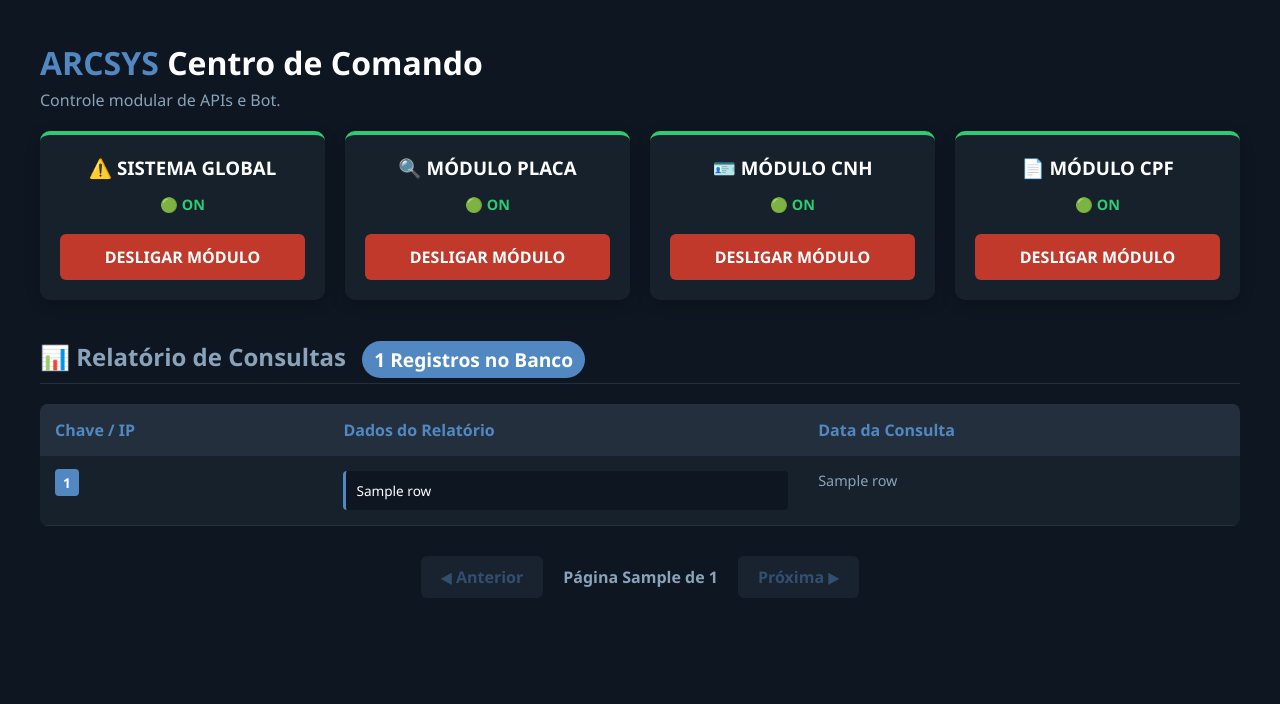
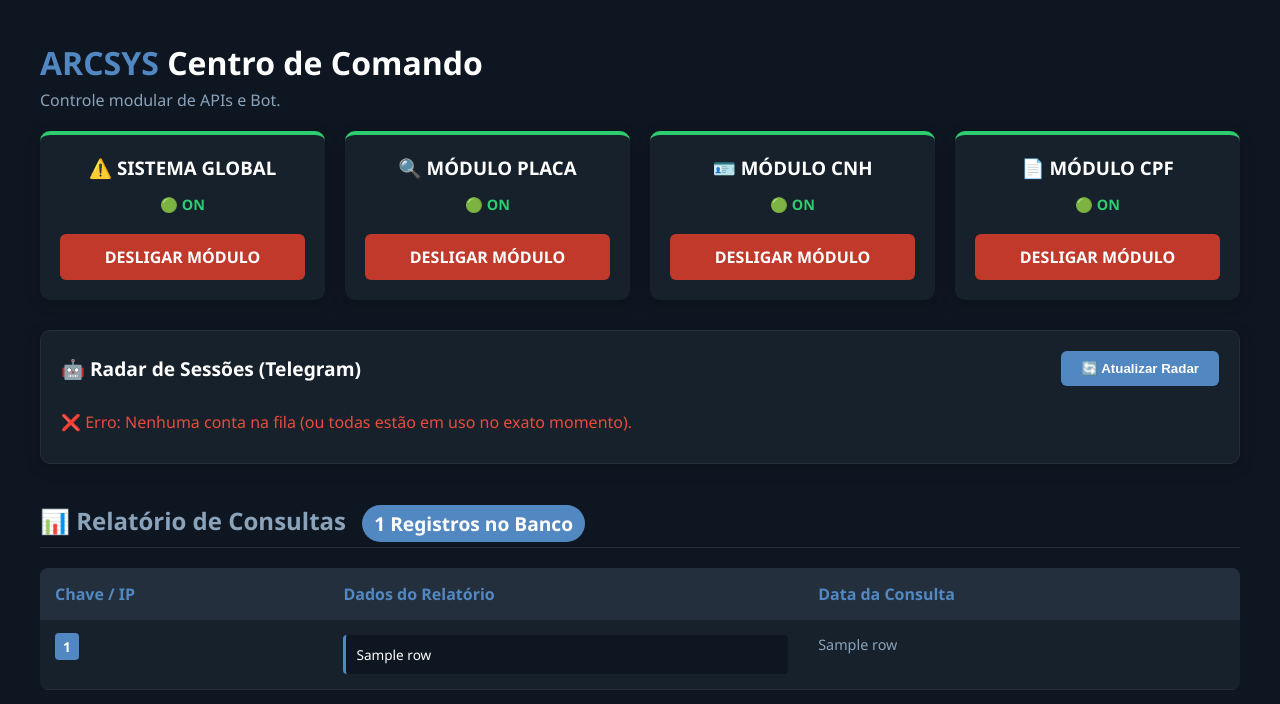
Before and after one commit to joaothadeuangelo/arcsys-sistema-consultas, a FastAPI app: template templates/admin.html in a window 1280 px wide. Shown: the top 704 px of the page. Before the commit the page ends 598 px from the top, so only its background shows below. Run offline with FastAPI, Linux system fonts and the light colour scheme; the template is opened without the code that fills it: most values are stand-ins (such as "Sample title", 1, 10 or a date in 2020).

Commit message:
Implementação radar de contas logadas

```diff
--- a/routes/admin.py
+++ b/routes/admin.py
@@ -2,6 +2,11 @@ import os
 from fastapi import APIRouter, Request
 from fastapi.responses import HTMLResponse, RedirectResponse
 from fastapi.templating import Jinja2Templates
+
+# ==========================================
+# 🚨 CORREÇÃO: IMPORTANDO A FILA DE CLIENTES
+# ==========================================
+from api import fila_clientes  # <-- Puxando a variável de onde ela nasceu
 
 # Importando TODA a inteligência do nosso database.py (o Model)
 from database import (
@@ -80,3 +85,63 @@ async def ver_historico(request: Request, token: str, pagina: int = 1):
     }
 
     return templates.TemplateResponse("admin.html", contexto)
+
+
+# ==========================================
+# ROTA ADMIN: STATUS DAS CONTAS TELEGRAM
+# ==========================================
+@router.get("/api/admin/status_contas")
+async def verificar_status_contas():
+    status_lista = []
+    clientes_temporarios = []
+
+    # 1. Pega quantos clientes estão livres na fila agora
+    quantidade = fila_clientes.qsize()
+
+    if quantidade == 0:
+        return {"sucesso": False, "erro": "Nenhuma conta na fila (ou todas estão em uso no exato momento)."}
+
+    try:
+        # 2. Retira todos da fila para testar
+        for _ in range(quantidade):
+            cliente = await fila_clientes.get()
+            clientes_temporarios.append(cliente)
+
+        # 3. Testa um por um
+        for idx, cliente in enumerate(clientes_temporarios):
+            # Tenta pegar o nome do arquivo da sessão (ex: conta1.session)
+            nome_sessao = "Desconhecido"
+            if hasattr(cliente, 'session') and hasattr(cliente.session, 'filename'):
+                nome_sessao = os.path.basename(cliente.session.filename)
+
+            if not cliente.is_connected():
+                status_lista.append({
+                    "id": idx + 1, "sessao": nome_sessao,
+                    "status": "Desconectada", "cor": "red", "icone": "❌"
+                })
+                continue
+
+            try:
+                # O teste de fogo: Tenta puxar as infos da própria conta
+                # Se a sessão foi banida ou deslogada, isso aqui vai dar erro
+                me = await cliente.get_me()
+                nome_conta = me.first_name if me else "Sem Nome"
+                telefone = f"+{me.phone}" if me and me.phone else "Oculto"
+
+                status_lista.append({
+                    "id": idx + 1, "sessao": nome_sessao, "nome": nome_conta, "telefone": telefone,
+                    "status": "Operante", "cor": "green", "icone": "✅"
+                })
+            except Exception as e:
+                # Se deu erro no get_me(), a sessão está corrompida, banida ou deslogada
+                status_lista.append({
+                    "id": idx + 1, "sessao": nome_sessao,
+                    "status": "Sessão Morta/Banida", "cor": "red", "icone": "💀", "detalhe": str(e)
+                })
+
+    finally:
+        # 4. DEVOLVE TODO MUNDO PRA FILA (Super importante para não quebrar o sistema)
+        for c in clientes_temporarios:
+            await fila_clientes.put(c)
+
+    return {"sucesso": True, "contas": status_lista}
--- a/templates/admin.html
+++ b/templates/admin.html
@@ -5,7 +5,6 @@
     <title>Comando ARCSYS</title>
 
     <link rel="icon" type="image/png" href="/static/img/favicon.png">
-
 
     <style>
         body { background:#0e1621; color:white; font-family:'Segoe UI', Tahoma, Geneva, Verdana, sans-serif; padding:20px 40px; margin: 0; }
@@ -63,6 +62,19 @@
         {{ gerar_card("📄 MÓDULO CPF", "cpf", status_cpf, token) }}
     </div>
 
+    <div style="background: #17212b; padding: 20px; border-radius: 10px; margin-top: 30px; margin-bottom: 20px; border: 1px solid #242f3d; box-shadow: 0 4px 15px rgba(0,0,0,0.2);">
+        <div style="display: flex; justify-content: space-between; align-items: center; margin-bottom: 15px; flex-wrap: wrap; gap: 10px;">
+            <h3 style="margin: 0; color: #fff; font-size: 1.2em;">🤖 Radar de Sessões (Telegram)</h3>
+            <button onclick="carregarStatusContas()" id="btnAttContas" style="background: #5288c1; color: white; border: none; padding: 10px 20px; border-radius: 6px; cursor: pointer; font-weight: bold; transition: 0.2s;">
+                🔄 Atualizar Radar
+            </button>
+        </div>
+
+        <div id="gridContasTelegram" style="display: grid; grid-template-columns: repeat(auto-fit, minmax(250px, 1fr)); gap: 15px;">
+            <div style="color: #8aa3ba; font-style: italic; padding: 10px 0;">Verificando status das conexões...</div>
+        </div>
+    </div>
+
     <h2>📊 Relatório de Consultas <span class="badge-total">{{ total_consultas }} Registros no Banco</span></h2>
     <table>
         <tr>
@@ -97,5 +109,63 @@
         {% endif %}
     </div>
 
+    <script>
+    async function carregarStatusContas() {
+        const btn = document.getElementById('btnAttContas');
+        const grid = document.getElementById('gridContasTelegram');
+
+        btn.innerText = "⏳ Testando...";
+        btn.disabled = true;
+        grid.innerHTML = "<div style='color: #8aa3ba; padding: 10px 0;'>Testando conexão de todas as sessões na nuvem. Isso pode levar alguns segundos...</div>";
+
+        try {
+            const response = await fetch('/api/admin/status_contas');
+            const data = await response.json();
+
+            if (data.sucesso) {
+                grid.innerHTML = ''; // Limpa a grid
+
+                data.contas.forEach(conta => {
+                    const card = document.createElement('div');
+                    card.style.background = '#0e1621';
+                    card.style.padding = '15px';
+                    card.style.borderRadius = '8px';
+                    card.style.borderLeft = `5px solid ${conta.cor}`;
+
+                    let detalhesHtml = `<p style="margin: 8px 0 4px 0; color: #fff; font-size: 0.9em;"><strong>Arquivo:</strong> ${conta.sessao}</p>`;
+
+                    if (conta.nome) {
+                        detalhesHtml += `<p style="margin: 4px 0; color: #8aa3ba; font-size: 0.85em;"><strong>Nome:</strong> ${conta.nome}</p>`;
+                        detalhesHtml += `<p style="margin: 4px 0; color: #8aa3ba; font-size: 0.85em;"><strong>Tel:</strong> ${conta.telefone}</p>`;
+                    }
+
+                    if (conta.detalhe) {
+                        detalhesHtml += `<p style="margin: 8px 0 0 0; color: #e74c3c; font-size: 0.8em; background: rgba(231, 76, 60, 0.1); padding: 5px; border-radius: 4px;"><strong>Erro:</strong> ${conta.detalhe}</p>`;
+                    }
+
+                    card.innerHTML = `
+                        <div style="display: flex; justify-content: space-between; align-items: center; border-bottom: 1px solid #242f3d; padding-bottom: 8px;">
+                            <span style="font-weight: bold; color: ${conta.cor}; font-size: 1.05em;">
+                                ${conta.icone} ${conta.status}
+                            </span>
+                        </div>
+                        ${detalhesHtml}
+                    `;
+                    grid.appendChild(card);
+                });
+            } else {
+                grid.innerHTML = `<div style='color: #e74c3c; padding: 10px 0;'>❌ Erro: ${data.erro}</div>`;
+            }
+        } catch (error) {
+            grid.innerHTML = `<div style='color: #e74c3c; padding: 10px 0;'>❌ Erro de comunicação com o servidor. A API pode estar reiniciando.</div>`;
+        } finally {
+            btn.innerText = "🔄 Atualizar Radar";
+            btn.disabled = false;
+        }
+    }
+
+    // Carrega automaticamente assim que o painel admin for aberto
+    document.addEventListener('DOMContentLoaded', carregarStatusContas);
+    </script>
 </body>
 </html>
```
